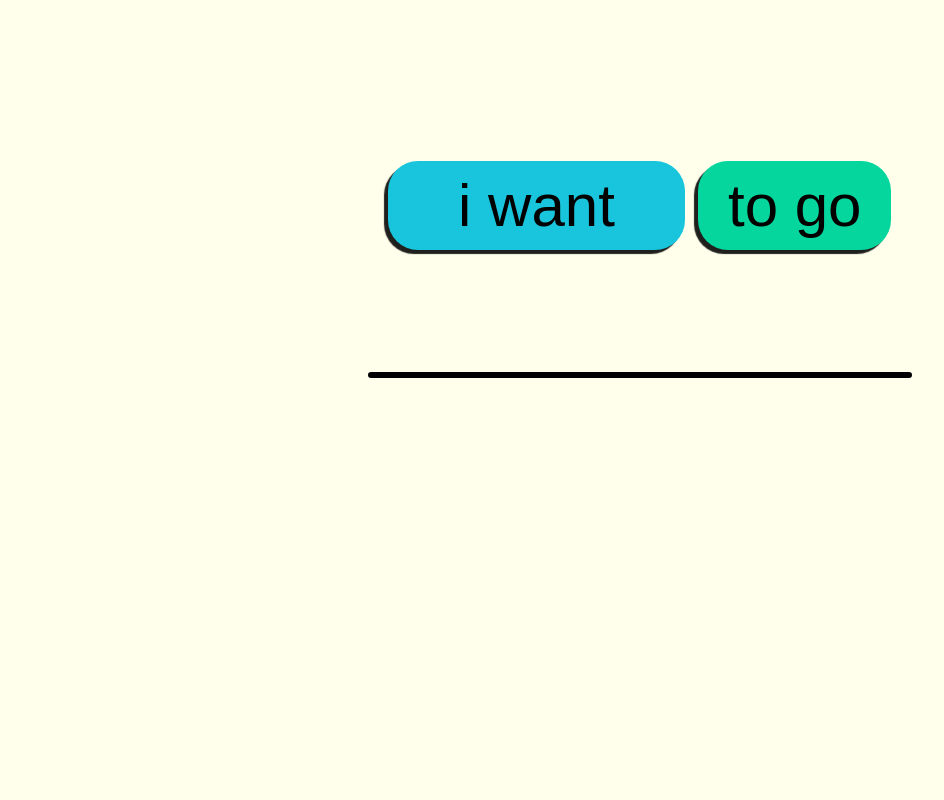
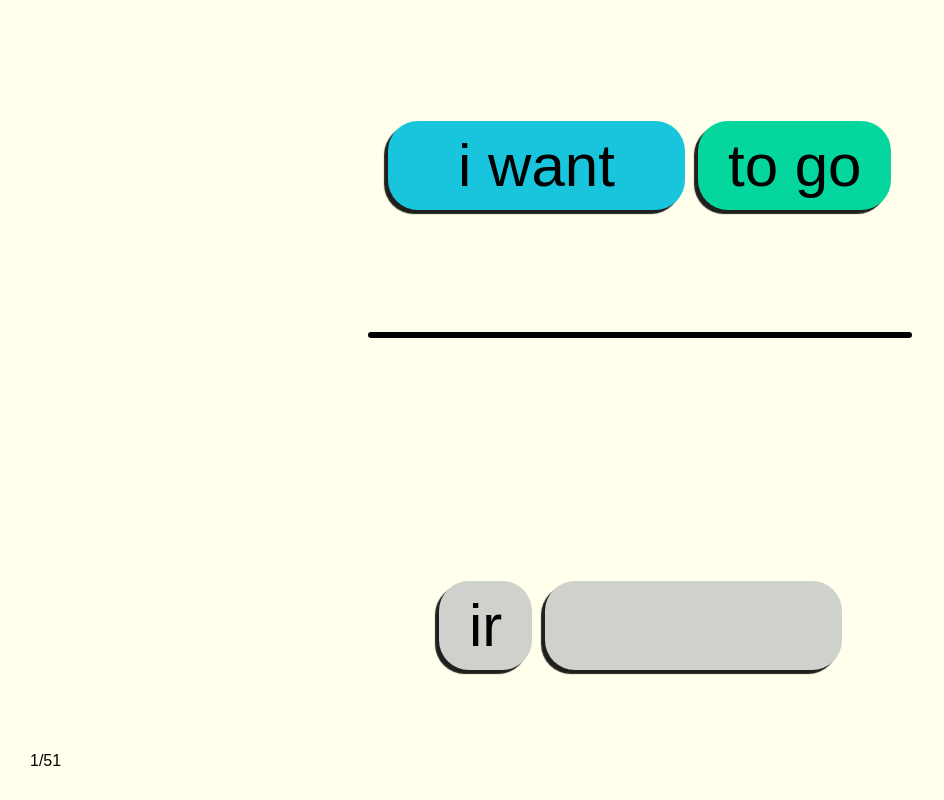
Before and after one commit to kayoroxa/primo-bilingue, a plain HTML site: page index.html in a window 1280 px wide. Shown: the whole page, without its empty margins (0-944 px from the left). Drawn offline with nearby package versions, Linux system fonts and the light colour scheme; a web font is replaced by a local one.

Commit message:
random show

```diff
--- a/index.html
+++ b/index.html
@@ -14,6 +14,7 @@
       <div class="waiting"></div>
     </div>
     <div class="load"><div class="loading"></div></div>
+    <div class="index"></div>
   </body>
   <script src="https://cdnjs.cloudflare.com/ajax/libs/animejs/3.2.1/anime.min.js"></script>
   <script src="https://cdnjs.cloudflare.com/ajax/libs/lodash.js/4.17.21/lodash.min.js"></script>
--- a/sentencesManager.js
+++ b/sentencesManager.js
@@ -16,8 +16,7 @@ eu quero ir para o apartamento
 i want to go to the restaurant
 eu quero ir ao restaurante
 
-i want to go home
-eu quero ir para casa
+
 
 do you want to go?
 você quer ir?
@@ -27,6 +26,9 @@ você quer ir ao restaurante?
 
 she wants to go to the apartment
 ela quer ir para o apartamento
+
+i want to go home
+eu quero ir para casa
 
 she wants to go home
 ela quer ir para casa
@@ -64,14 +66,18 @@ William gostaria de ir para o mercado também
 Jessica would like to go to the market with me too
 Jessica gostaria de ir para o mercado comigo também
 
-
 but
 mas
 
-William would like to go to a restaurant, but she doesn't want to go
-William gostaria de ir para restaurante, mas ela não quer ir
 
+William would like to go but she doesn't
+William gostaria de ir mas ela não
 
+she doesn't want but William want
+ela não quer mas William quer
+
+William would like to go to the restaurant but she doesn't want to go
+William gostaria de ir para restaurante mas ela não quer ir
 
 
 
@@ -162,6 +168,8 @@ with me
 comigo
 so
 então
+to go home
+(para|pra)? ir (para|pra) casa
 (she|you|i|William|Jessica) (does|do)n't want
 (do|does)? (she|i|you|William|Jessica) wants?
 (ela|eu|você|Jessica) (não)? quero?
@@ -220,8 +228,10 @@ const template = (en, pt) => {
   `
   return str //new DOMParser().parseFromString(str, 'text/xml')
 }
-
-const template2 = word => `<div class="block hidden">${word}</div>`
+const template2 = (word, show) =>
+  `<div class="block"><span class="${
+    show ? '' : 'hidden'
+  }">${word}</span></div>`
 
 // [["Tudo bem", "all right"], ["hora", "time"]]
 
@@ -244,7 +254,16 @@ function putInHtml(indexScript) {
   const withoutPunctuation = enSplitted.filter(en => en !== '?')
   // const withPunctuation = enSplitted.find(en => en === '?')
   const strHtmls = splitted.map(([en, pt]) => template(en, pt))
-  const strHtmlWaiting = _.shuffle(withoutPunctuation.map(pt => template2(pt)))
+
+  let randomIndex = _.shuffle(
+    Array(withoutPunctuation.length)
+      .fill()
+      .map((_, i) => i)
+  ).slice(0, withoutPunctuation.length * 0.5)
+
+  const strHtmlWaiting = _.shuffle(
+    withoutPunctuation.map((pt, i) => template2(pt, randomIndex.includes(i)))
+  )
 
   // if (withPunctuation) strHtmlWaiting.push(template2(withPunctuation))
 
@@ -361,6 +380,14 @@ function Scene() {
     tl.play()
   }
 
+  function getIndex() {
+    document.querySelector('.index').textContent = `${sceneIndex + 1}/${
+      script.length
+    }`
+  }
+
+  getIndex()
+
   return {
     get isStarted() {
       return isStarted
@@ -377,6 +404,7 @@ function Scene() {
       deletarTudo()
       sceneIndex++
       putInHtml(sceneIndex)
+      getIndex()
     },
     prevScene: () => {
       if (sceneIndex <= 0) return
@@ -385,6 +413,7 @@ function Scene() {
       deletarTudo()
       sceneIndex--
       putInHtml(sceneIndex)
+      getIndex()
     },
     start: () => {
       // tl.restart()
--- a/style.css
+++ b/style.css
@@ -98,10 +98,12 @@ body {
   display: flex;
   justify-content: center;
   gap: 1vw;
+
 }
 
 .waiting > .block {
   background: hsl(96, 5%, 81%);
+
 }
 
 .column:nth-child(1) > .block {
@@ -140,7 +142,7 @@ body {
   flex-direction: column;
   align-items: center;
   justify-content: center;
-  gap: 16vh;
+  gap: 26vh;
 }
 
 .load{
@@ -166,6 +168,12 @@ body {
   box-shadow: rgba(0, 0, 0, 0.25) 0px 54px 55px, rgba(0, 0, 0, 0.12) 0px -12px 30px, rgba(0, 0, 0, 0.12) 0px 4px 6px, rgba(0, 0, 0, 0.17) 0px 12px 13px, rgba(0, 0, 0, 0.09) 0px -3px 5px;
 }
 
+.index {
+  position: absolute;
+  bottom: 30px;
+  left: 30px;
+}
+
 /* .column::after {
   content: '';
   width: 100%;
```
